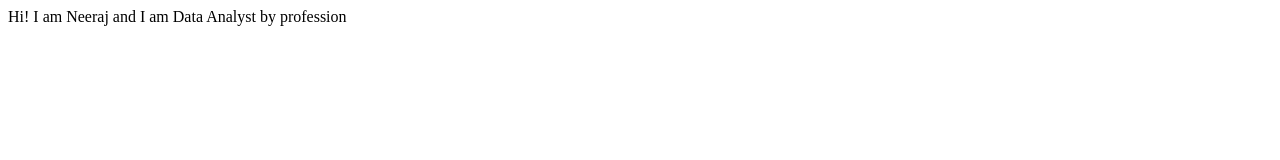
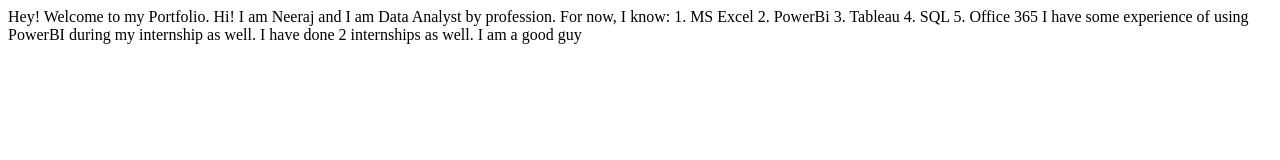
Before and after one commit to Neeraj-TheAnalyst/Neeraj-TheAnalyst, a plain HTML site: page index.html in a window 1280 px wide. Drawn offline with Linux system fonts and the light colour scheme.

Commit message:
Docs: Updated my Skills

```diff
--- a/index.html
+++ b/index.html
@@ -6,6 +6,21 @@
     <title>Neeraj Kumar Portfolio</title>
 </head>
 <body>
-     Hi! I am Neeraj and I am Data Analyst by profession
+    Hey! Welcome to my Portfolio.
+    Hi! I am Neeraj and I am Data Analyst by profession.
+For now, I know:
+1. MS Excel
+2. PowerBi
+3. Tableau
+4. SQL
+5. Office 365
+
+
+I have some experience of using PowerBI during my internship as well.
+
+I have done 2 internships as well.
+
+I am a good guy
+
 </body>
 </html>
```
